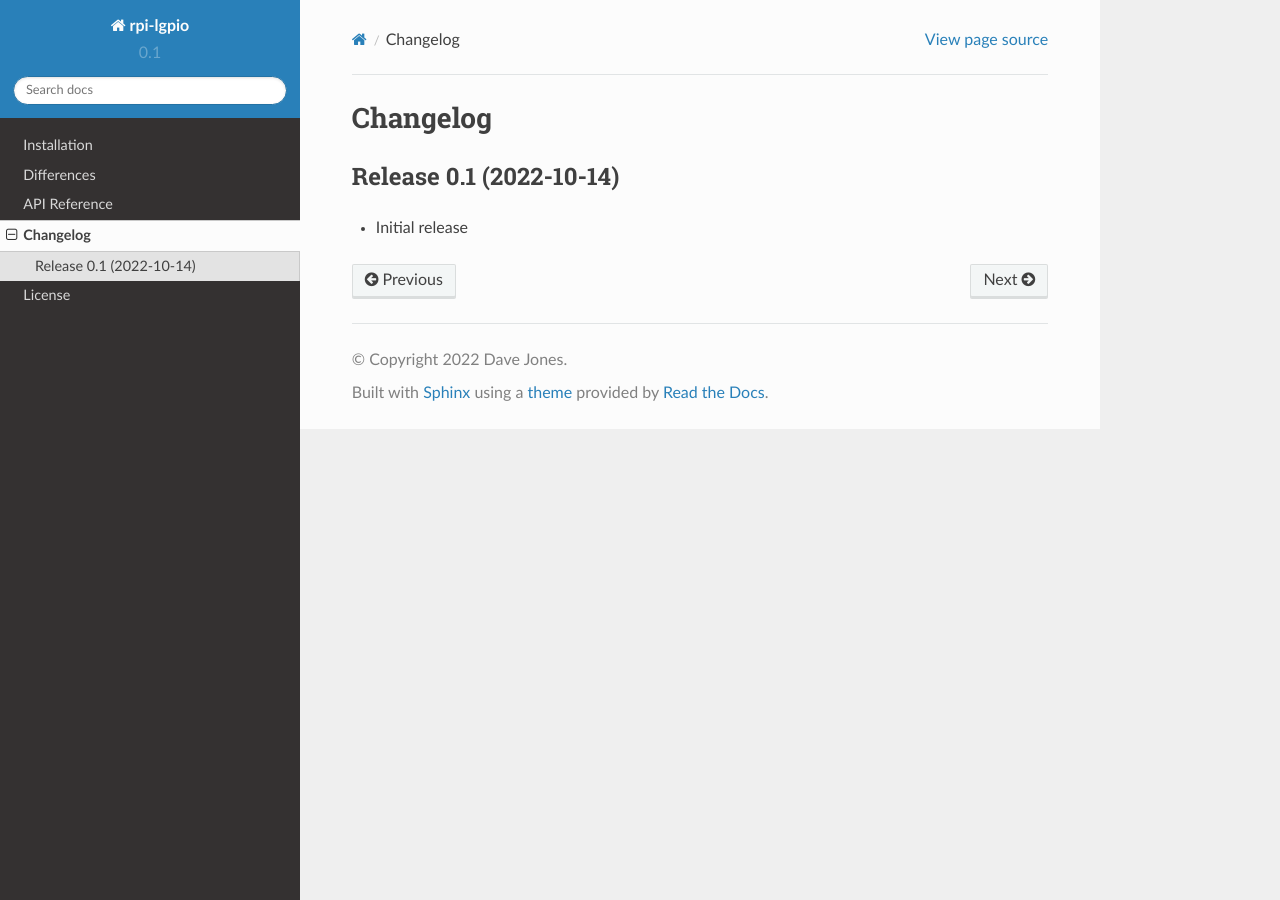
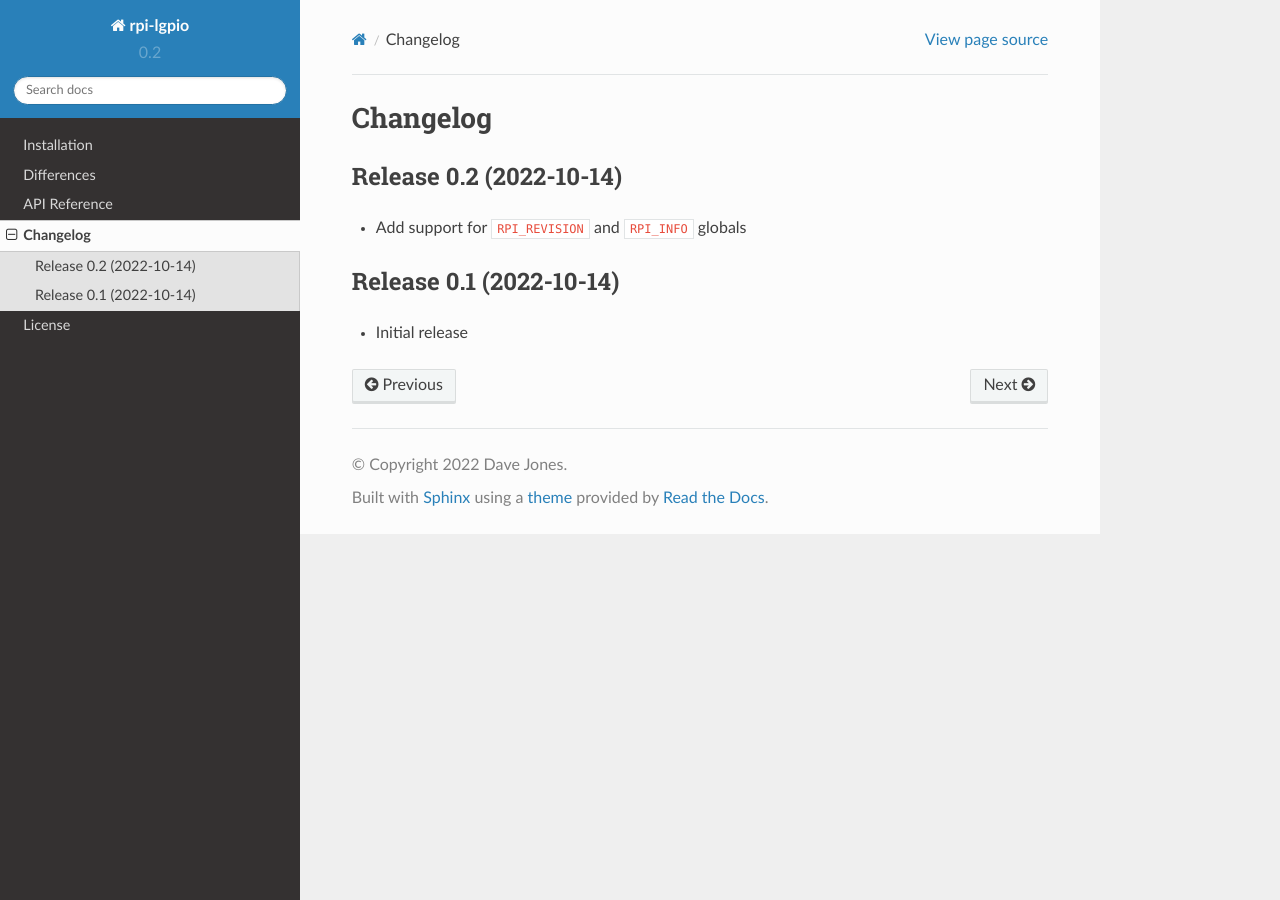
Before and after one commit to waveform80/rpi-lgpio, a Sphinx documentation site: the page built from docs/changelog.rst, in a window 1280 px wide. Built offline with Sphinx 7.4.7 and the Read the Docs theme 2.0.0, drawn with Linux system fonts in a browser that asks for light colours; formulas are drawn with MathJax 3.

Commit message:
Bump revision for release

```diff
--- a/docs/changelog.rst
+++ b/docs/changelog.rst
@@ -9,6 +9,12 @@ Changelog
 .. currentmodule:: RPi.GPIO
 
 
+Release 0.2 (2022-10-14)
+========================
+
+* Add support for ``RPI_REVISION`` and ``RPI_INFO`` globals
+
+
 Release 0.1 (2022-10-14)
 ========================
 
--- a/setup.cfg
+++ b/setup.cfg
@@ -1,6 +1,6 @@
 [metadata]
 name = rpi-lgpio
-version = 0.1
+version = 0.2
 description = A compatibility shim between RPi.GPIO and lgpio
 long_description = file:README.rst
 author = Dave Jones
```
